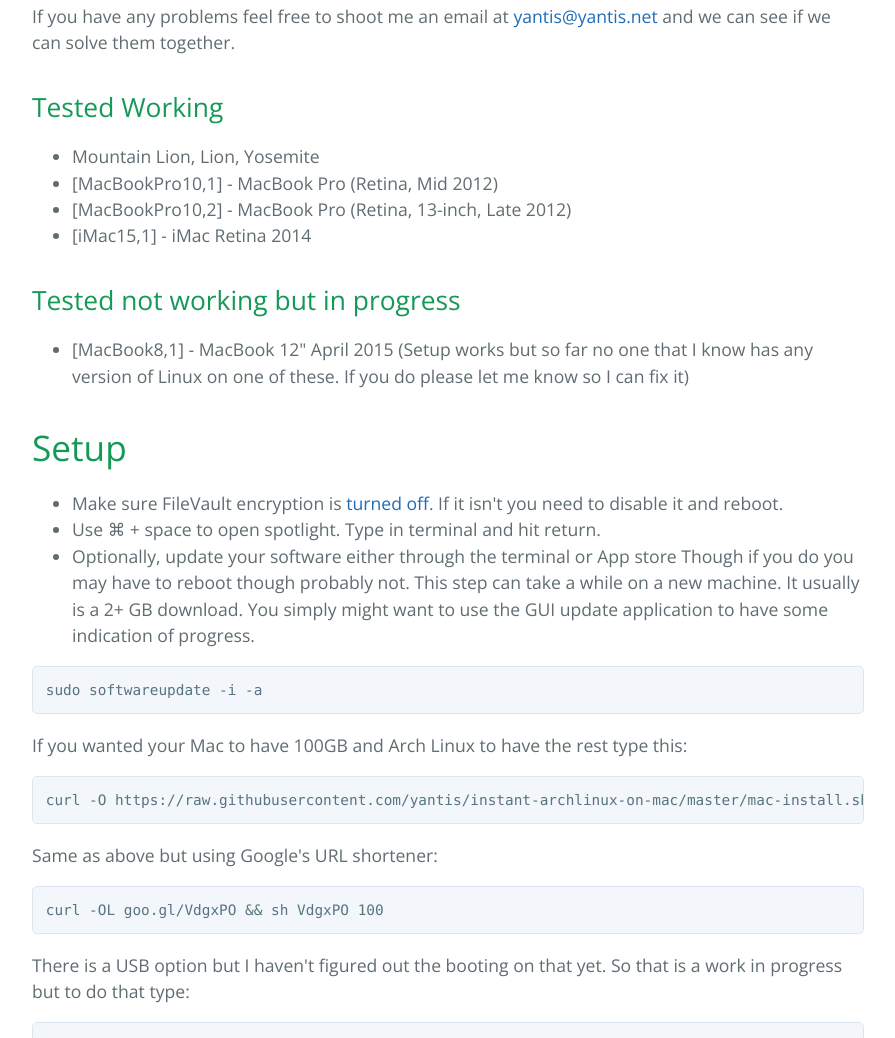
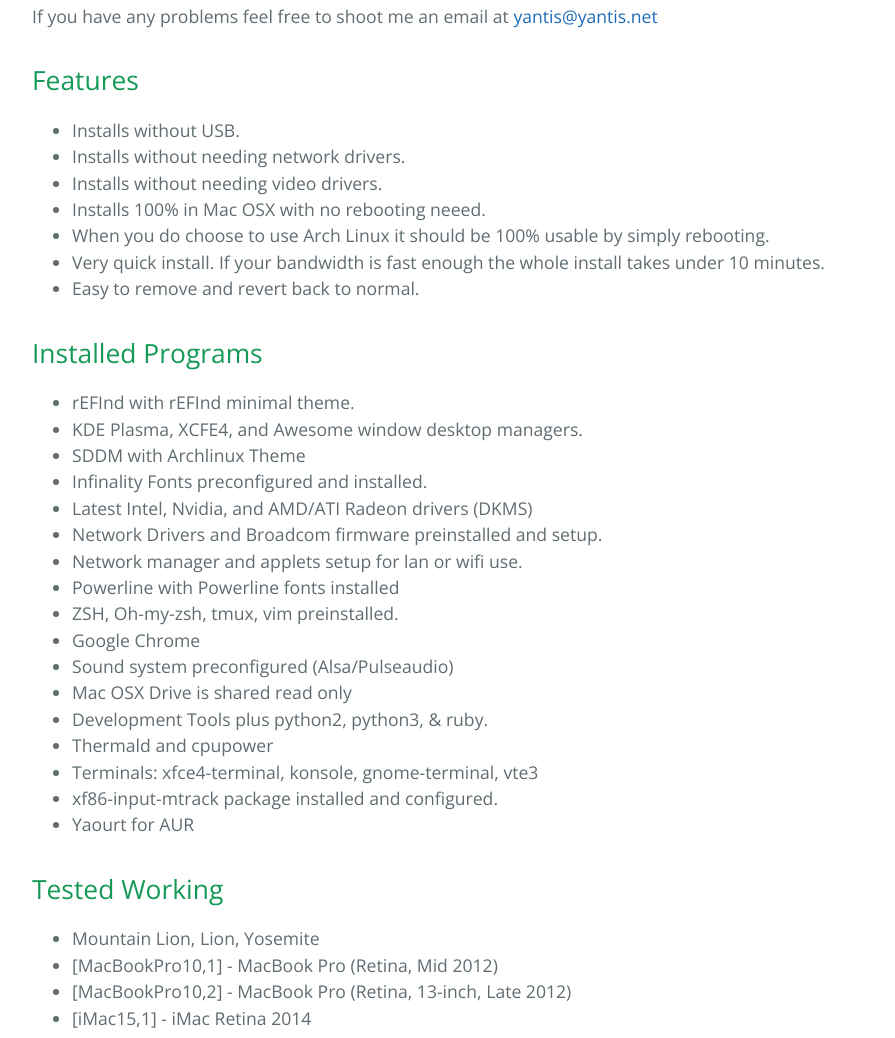
Before and after one commit to yantis/instant-archlinux-on-mac, a plain HTML site: page index.html in a window 1280 px wide. Shown: the part 922-1960 px from the top of the page, without its empty margins (192-1087 px from the left). Drawn offline with nearby package versions, Linux system fonts and the light colour scheme.

```diff
--- a/index.html
+++ b/index.html
@@ -36,7 +36,43 @@
 you will be in a much better place than trying to do it by hand. I do know for a fact that I haven't set it up to work with fusion drives yet
 so if your drive is a fusion drive it won't work without some minor changes.</p>
 
-<p>If you have any problems feel free to shoot me an email at <a href="mailto:yantis@yantis.net">yantis@yantis.net</a> and we can see if we can solve them together.</p>
+<p>If you have any problems feel free to shoot me an email at <a href="mailto:yantis@yantis.net">yantis@yantis.net</a></p>
+
+<h2>
+<a id="features" class="anchor" href="#features" aria-hidden="true"><span class="octicon octicon-link"></span></a>Features</h2>
+
+<ul>
+<li>Installs without USB.</li>
+<li>Installs without needing network drivers.</li>
+<li>Installs without needing video drivers.</li>
+<li>Installs 100% in Mac OSX with no rebooting neeed.</li>
+<li>When you do choose to use Arch Linux it should be 100% usable by simply rebooting.</li>
+<li>Very quick install. If your bandwidth is fast enough the whole install takes under 10 minutes.</li>
+<li>Easy to remove and revert back to normal.</li>
+</ul>
+
+<h2>
+<a id="installed-programs" class="anchor" href="#installed-programs" aria-hidden="true"><span class="octicon octicon-link"></span></a>Installed Programs</h2>
+
+<ul>
+<li>rEFInd with rEFInd minimal theme.</li>
+<li>KDE Plasma, XCFE4, and Awesome window desktop managers.</li>
+<li>SDDM with Archlinux Theme</li>
+<li>Infinality Fonts preconfigured and installed.</li>
+<li>Latest Intel, Nvidia, and AMD/ATI Radeon drivers (DKMS)</li>
+<li>Network Drivers and Broadcom firmware preinstalled and setup.</li>
+<li>Network manager and applets setup for lan or wifi use.</li>
+<li>Powerline with Powerline fonts installed</li>
+<li>ZSH, Oh-my-zsh, tmux, vim preinstalled.</li>
+<li>Google Chrome</li>
+<li>Sound system preconfigured (Alsa/Pulseaudio)</li>
+<li>Mac OSX Drive is shared read only</li>
+<li>Development Tools plus python2, python3, &amp; ruby.</li>
+<li>Thermald and cpupower</li>
+<li>Terminals: xfce4-terminal, konsole, gnome-terminal, vte3</li>
+<li>xf86-input-mtrack package installed and configured.</li>
+<li>Yaourt for AUR</li>
+</ul>
 
 <h2>
 <a id="tested-working" class="anchor" href="#tested-working" aria-hidden="true"><span class="octicon octicon-link"></span></a>Tested Working</h2>
```
Also changed, not shown: params.json (+1 -1 lines).
